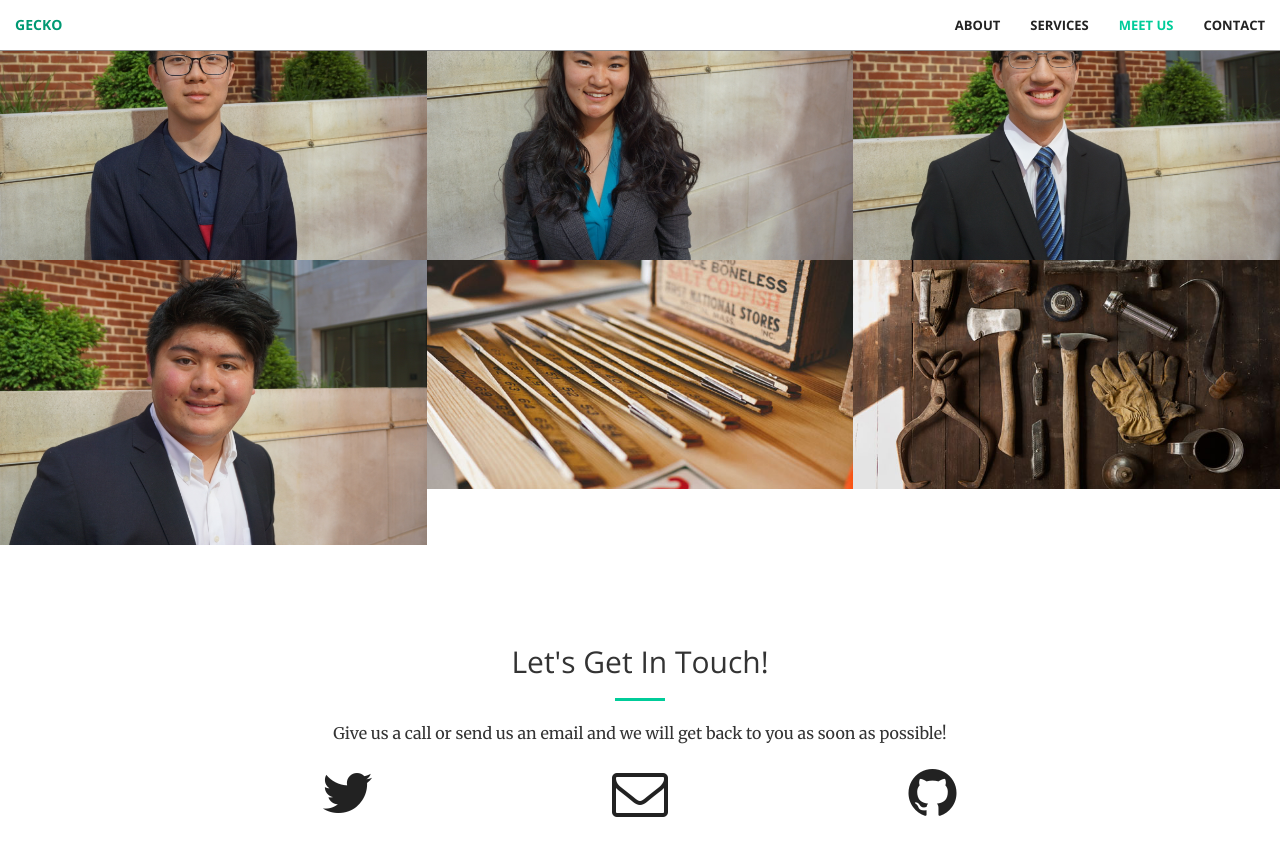
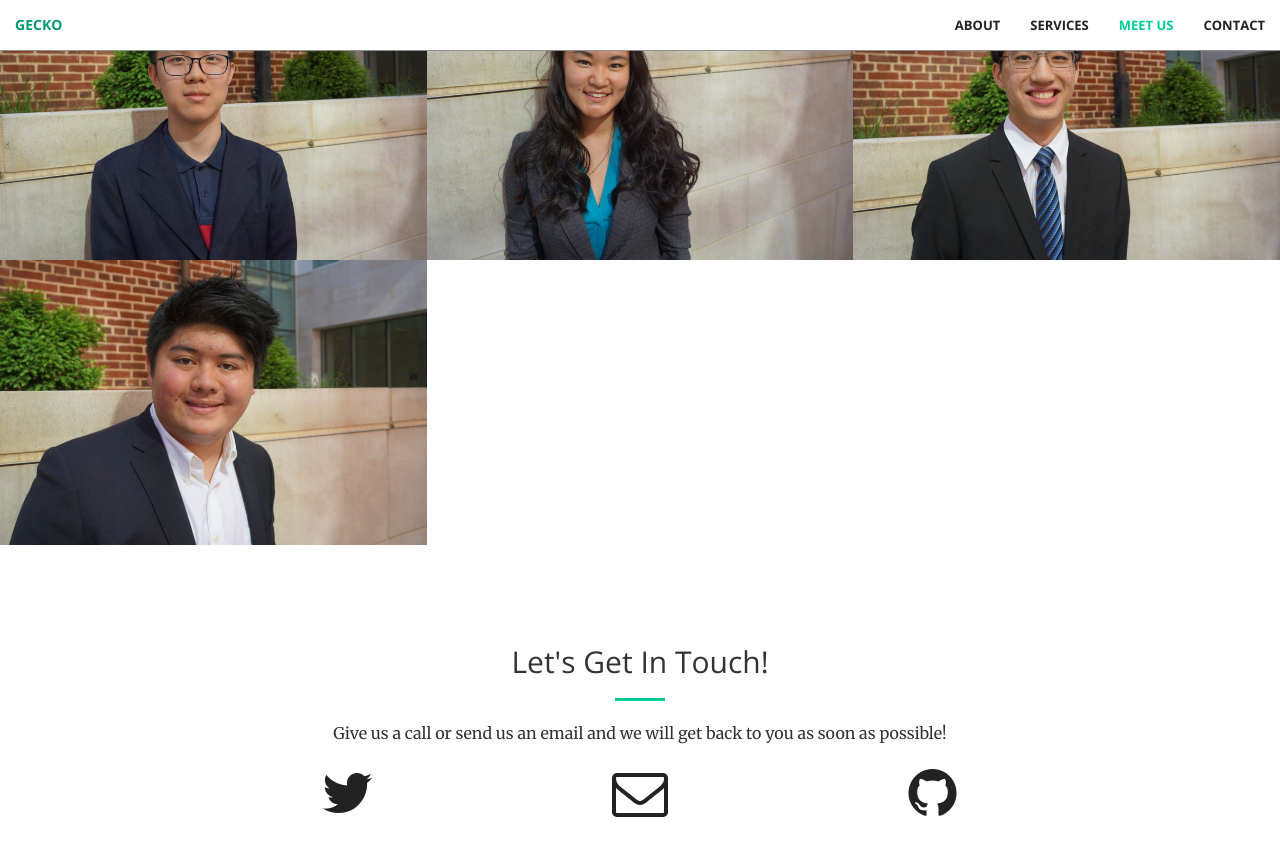
Before and after one commit to teamgecko2022/teamgecko2022, a Jekyll site: the page built from index.html, in a window 1280 px wide and 900 px high, scrolled down 2245 px. Shown: the top 856 px of the window. Built offline with Jekyll 4.4.1, drawn with Linux system fonts in a browser that asks for light colours.

Commit message:
remove bottom two images

```diff
--- a/_includes/portfolio.html
+++ b/_includes/portfolio.html
@@ -165,7 +165,7 @@
                     </div>
                 </a>
             </div>
-            <div class="col-lg-4 col-sm-6">
+            <!--<div class="col-lg-4 col-sm-6">
                 <a href="#" class="portfolio-box">
                     <img src="img/portfolio/5.jpg" class="img-responsive" alt="">
                     <div class="portfolio-box-caption">
@@ -179,8 +179,8 @@
                         </div>
                     </div>
                 </a>
-            </div>
-            <div class="col-lg-4 col-sm-6">
+            </div>-->
+            <!--<div class="col-lg-4 col-sm-6">
                 <a href="#" class="portfolio-box">
                     <img src="img/portfolio/6.jpg" class="img-responsive" alt="">
                     <div class="portfolio-box-caption">
@@ -194,7 +194,7 @@
                         </div>
                     </div>
                 </a>
-            </div>
+            </div>-->
         </div>
     </div>
 </section>
```
